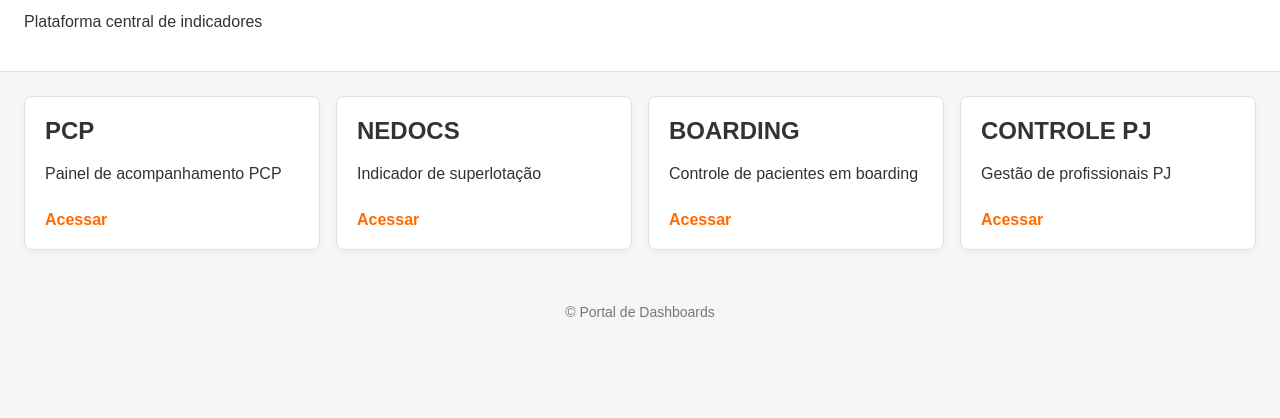
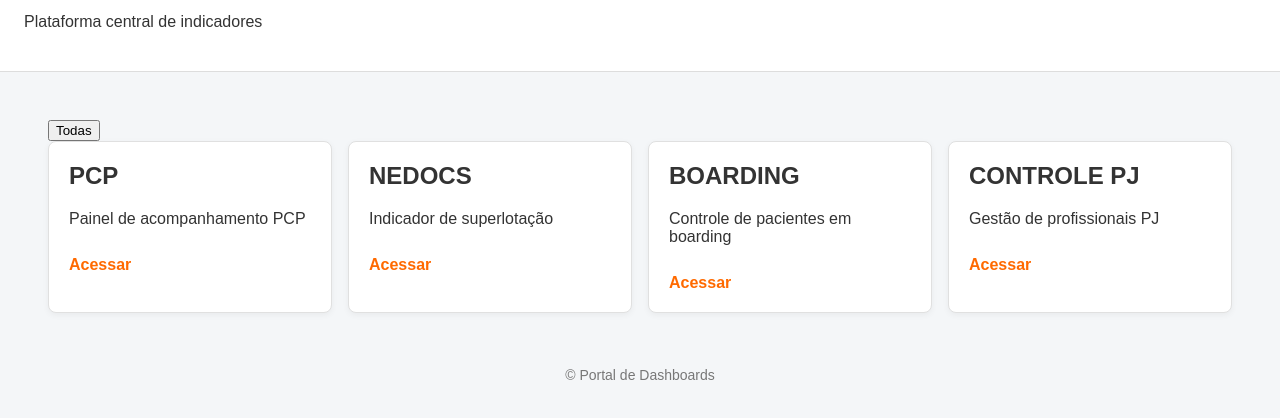
Before and after one commit to jubalaguif-hub/portal-dashboards, a plain HTML site: page index.html in a window 1280 px wide. Shown: the part 64-482 px from the top of the page. Drawn offline with Linux system fonts and the light colour scheme.

Commit message:
index.html

```diff
--- a/index.html
+++ b/index.html
@@ -14,8 +14,14 @@
 </header>
 
 <main>
+ <main>
+  <div class="filters">
+    <button data-cat="Todas" class="active">Todas</button>
+  </div>
+
   <div id="cards" class="grid"></div>
 </main>
+
 
 <footer>
   <p>© Portal de Dashboards</p>
```
